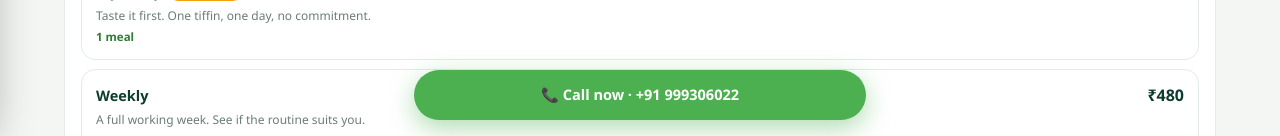
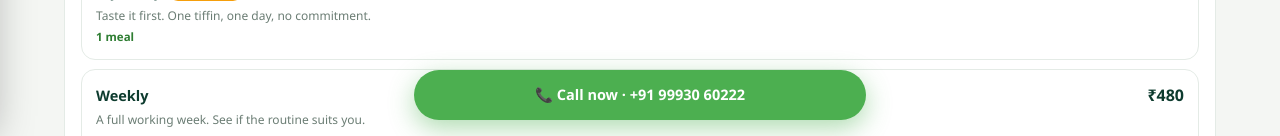
Before and after one commit to Siddharthjainnn/bite-theory, a Next.js app: page /tiffin in a window 1280 px wide. Shown: the part 664-800 px from the top of the page. Built offline with nearby package versions, Linux system fonts and the light colour scheme; no server answers.

Commit message:
Tiffin: set the real enquiry number (9993060222)
The placeholder was the nine-digit 999306022 supplied earlier; the correct
number is 9993060222. Dial links now use a +91-prefixed form, because some
Android dialers mis-handle a bare 10-digit number while roaming.

```diff
--- a/app/components/HomeServices.tsx
+++ b/app/components/HomeServices.tsx
@@ -21,7 +21,7 @@
 import { useEffect, useState } from 'react';
 import { useRouter } from 'next/navigation';
 import { money } from '../lib/bite';
-import { TIFFIN_PHONE, TIFFIN_PLAN, MONTHLY_PLAN, TRIAL_PLAN } from '../tiffin/config';
+import { TIFFIN_PHONE_TEL, MONTHLY_PLAN, TRIAL_PLAN } from '../tiffin/config';
 
 /* Kept in sync with PromoBannerDeck — both read the same offer window. */
 const SWIGGY_URL = 'https://www.swiggy.com/menu/1429311?source=sharing';
@@ -89,7 +89,7 @@ export default function HomeServices() {
           <div className="hsv-actions">
             <span className="hsv-btn hsv-btn--solid">Enrol now <i>→</i></span>
             <a
-              href={`tel:${TIFFIN_PHONE}`}
+              href={`tel:${TIFFIN_PHONE_TEL}`}
               className="hsv-btn hsv-btn--ghost"
               onClick={(e) => e.stopPropagation()}
             >
--- a/app/tiffin/config.ts
+++ b/app/tiffin/config.ts
@@ -3,13 +3,12 @@
  * so copy/price/area changes never require touching component code.
  */
 
-/* ⚠️ VERIFY BEFORE THE ADS GO LIVE.
-   The number supplied was 999306022 — that is NINE digits. Indian mobiles are
-   ten. It is almost certainly missing one. A wrong number on a paid campaign
-   means you pay for every click and lose every call, so this is left obviously
-   broken on purpose rather than silently guessed at. */
-export const TIFFIN_PHONE = '999306022';
-export const TIFFIN_PHONE_PRETTY = '+91 999306022';
+/* Enquiry line for the tiffin funnel. */
+export const TIFFIN_PHONE = '9993060222';
+/* tel: links are dialled with the country code — without +91 some Android
+   dialers mis-handle the number when the SIM is roaming. */
+export const TIFFIN_PHONE_TEL = '+919993060222';
+export const TIFFIN_PHONE_PRETTY = '+91 99930 60222';
 
 /* ── Plans ────────────────────────────────────────────────────────────────
    A ladder, not a single price: a stranger from an ad will not commit to a
--- a/app/tiffin/page.tsx
+++ b/app/tiffin/page.tsx
@@ -24,7 +24,7 @@ import AppHeader from '../components/AppHeader';
 import AddressAutocomplete from '../components/AddressAutocomplete';
 import { C, money, submitTiffinLead, TiffinDay } from '../lib/bite';
 import {
-  TIFFIN_PHONE, TIFFIN_PHONE_PRETTY, TIFFIN_PLAN, TIFFIN_PLANS, DEFAULT_PLAN_KEY,
+  TIFFIN_PHONE_TEL, TIFFIN_PHONE_PRETTY, TIFFIN_PLAN, TIFFIN_PLANS, DEFAULT_PLAN_KEY,
   TIFFIN_AREAS, TIFFIN_SLOTS, DAYS,
 } from './config';
 
@@ -205,7 +205,7 @@ export default function TiffinPage() {
             <b>{phone}</b> within a few hours to confirm your plan and start date.
           </p>
           <a
-            href={`tel:${TIFFIN_PHONE}`}
+            href={`tel:${TIFFIN_PHONE_TEL}`}
             style={{
               display: 'inline-block', marginTop: 18, background: C.dark, color: '#fff',
               padding: '13px 24px', borderRadius: 24, fontWeight: 800,
@@ -534,7 +534,7 @@ export default function TiffinPage() {
       </div>
 
       {/* sticky call bar — for people who will never fill a form */}
-      <a href={`tel:${TIFFIN_PHONE}`} style={{
+      <a href={`tel:${TIFFIN_PHONE_TEL}`} style={{
         position: 'fixed', left: 14, right: 14, bottom: 16, zIndex: 40,
         maxWidth: 452, margin: '0 auto', display: 'flex', alignItems: 'center',
         justifyContent: 'center', gap: 9, background: C.green, color: '#fff',
```
